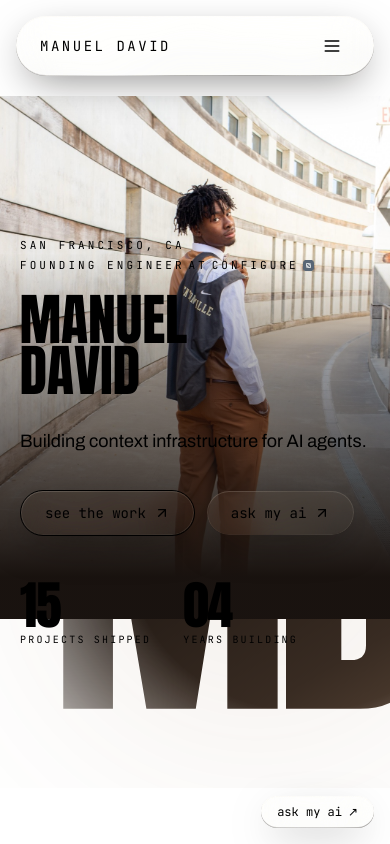
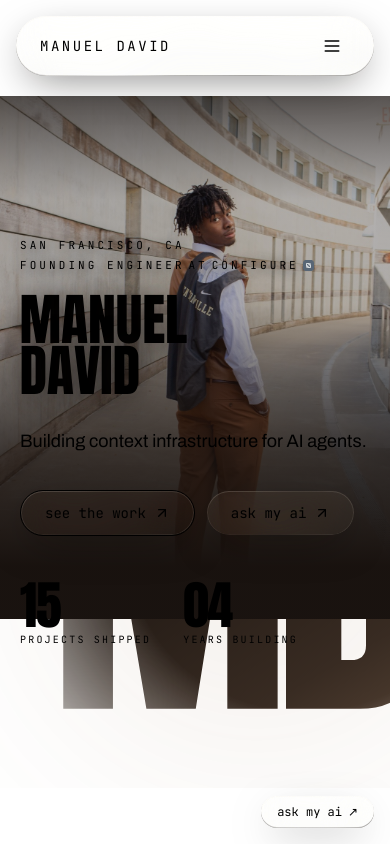
Before and after one commit to Manueldav2/manuel_david_new_portfolio, a Next.js app: page / in a window 390 px wide. Shown: the top 844 px of the page. Built offline with nearby package versions, Linux system fonts and the light colour scheme.

Commit message:
fix: mobile hero legibility — full veil scrim + type shadow over photo
Co-Authored-By: Claude Opus 4.8 (1M context) <noreply@anthropic.com>

```diff
--- a/components/home/Hero.tsx
+++ b/components/home/Hero.tsx
@@ -247,7 +247,7 @@ export function Hero() {
           className="absolute inset-0"
           style={{
             background:
-              "linear-gradient(to bottom, transparent 30%, hsl(20 24% 8%) 92%)",
+              "linear-gradient(to bottom, hsl(20 24% 8% / 0.72) 0%, hsl(20 24% 8% / 0.34) 20%, hsl(20 24% 8% / 0.34) 40%, hsl(20 24% 8% / 0.82) 68%, hsl(20 24% 8%) 90%)",
           }}
         />
       </div>
@@ -279,7 +279,7 @@ export function Hero() {
           {/* Top-left metadata — country / circuit style */}
           <div
             data-hero-meta
-            className="mb-5 flex flex-col gap-1 font-mono text-[11px] uppercase tracking-[0.28em] text-muted-foreground sm:text-xs"
+            className="mb-5 flex flex-col gap-1 font-mono text-[11px] uppercase tracking-[0.28em] text-muted-foreground [text-shadow:0_1px_12px_hsl(20_24%_8%/0.9)] sm:text-xs sm:[text-shadow:none]"
           >
             <span className="text-foreground/90">{profile.location}</span>
             <span className="inline-flex items-center">
@@ -305,7 +305,7 @@ export function Hero() {
           </div>
 
           {/* THE NAME — massive, bleeding left */}
-          <h1 className="relative -ml-[0.04em] select-none font-display uppercase leading-[0.92] tracking-[-0.01em] text-foreground">
+          <h1 className="relative -ml-[0.04em] select-none font-display uppercase leading-[0.92] tracking-[-0.01em] text-foreground [text-shadow:0_2px_30px_hsl(20_24%_8%/0.7)] sm:[text-shadow:none]">
             <span
               data-name-line
               className="block text-[clamp(56px,13vw,228px)] opacity-0"
```
